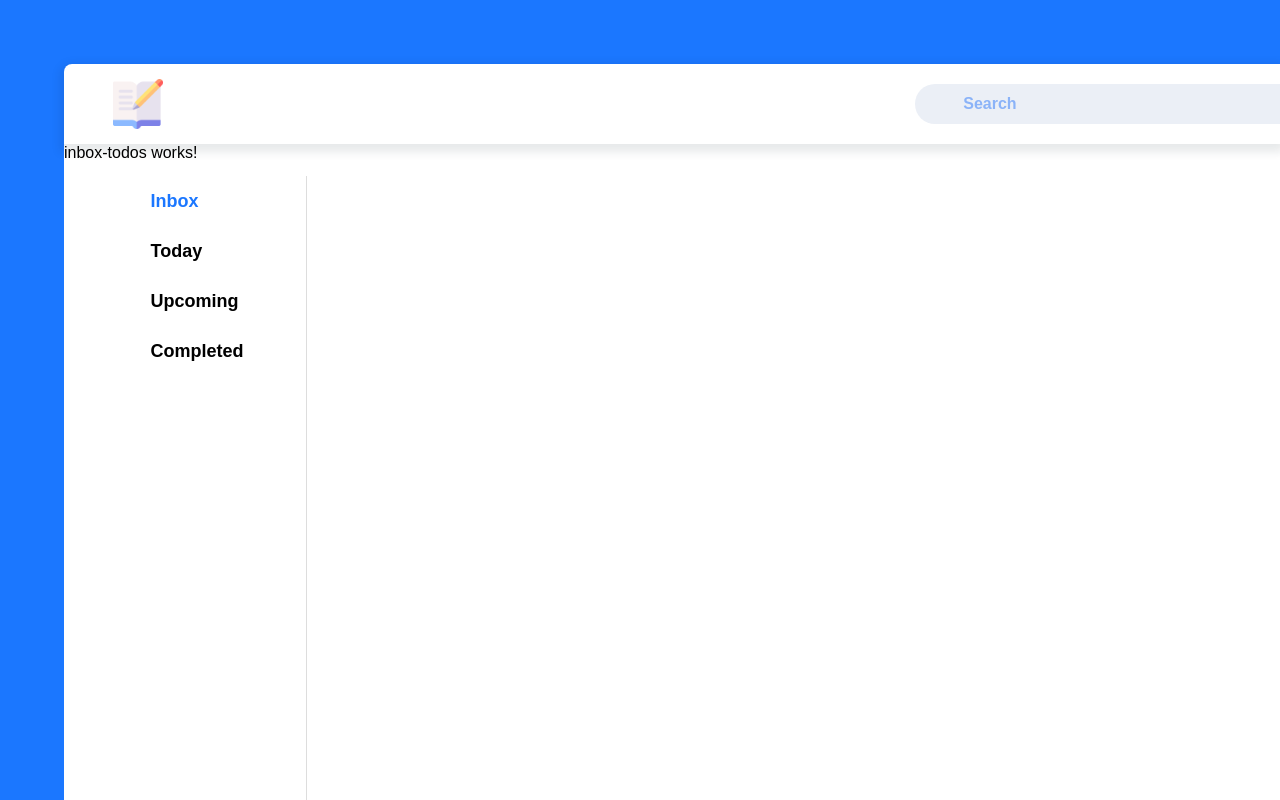
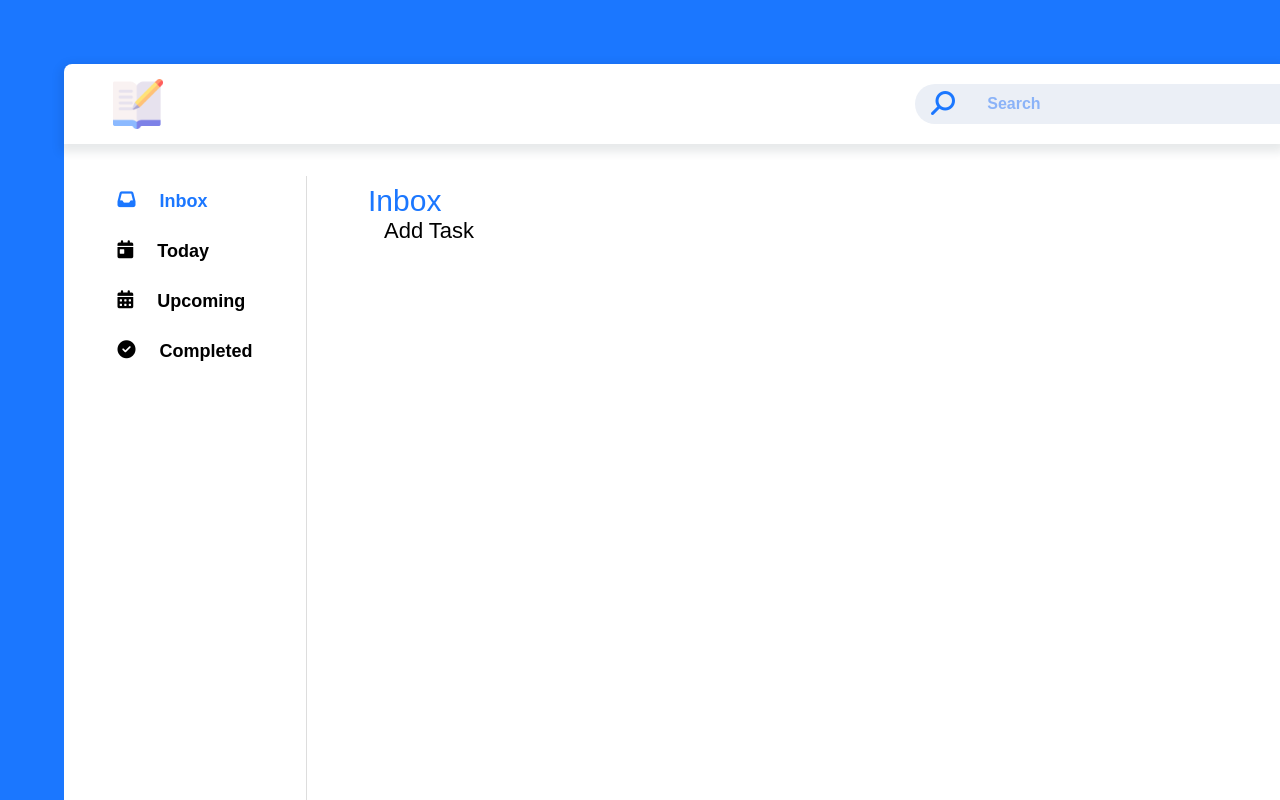
Before and after one commit to NivNaim/todo-list-app, an Angular app: page / in a window 1280 px wide. Built offline with nearby package versions, Linux system fonts and the light colour scheme.

Commit message:
style: initial style for inbox-todos component

```diff
--- a/src/app/inbox-todos/inbox-todos.component.html
+++ b/src/app/inbox-todos/inbox-todos.component.html
@@ -1 +1,10 @@
-<p>inbox-todos works!</p>
+<div class="todos-container">
+  <header>Inbox</header>
+  <main>
+    <form action="/add-task">
+      <button type="submit">
+        <i class="fa-thin fa-plus" id="add-icon"></i> Add Task
+      </button>
+    </form>
+  </main>
+</div>
--- a/src/app/inbox-todos/inbox-todos.component.scss
+++ b/src/app/inbox-todos/inbox-todos.component.scss
@@ -0,0 +1,26 @@
+.todos-container {
+  position: absolute;
+  left: 25%;
+  top: 15vh;
+  color: #1b77ff;
+
+  header {
+    font-size: 30px;
+  }
+
+  main {
+    button[type="submit"] {
+      font-size: 22px;
+      border: none;
+      background-color: #fff;
+      display: flex;
+      align-items: center;
+      gap: 2vh;
+
+      #add-icon {
+        color: #1b77ff;
+        font-size: 45px;
+      }
+    }
+  }
+}
--- a/src/styles.scss
+++ b/src/styles.scss
@@ -1,3 +1,5 @@
+@import "~@fortawesome/fontawesome-free/css/all.css";
+
 * {
   margin: 0;
   padding: 0;
```
Also changed, not shown: 2 other files (tests, documents, lock files or other folders).
